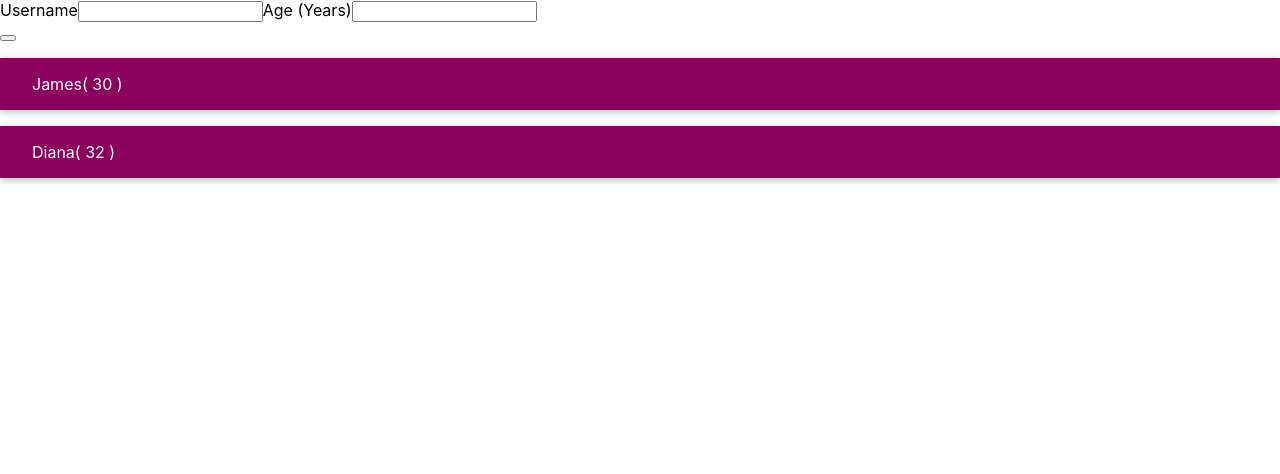
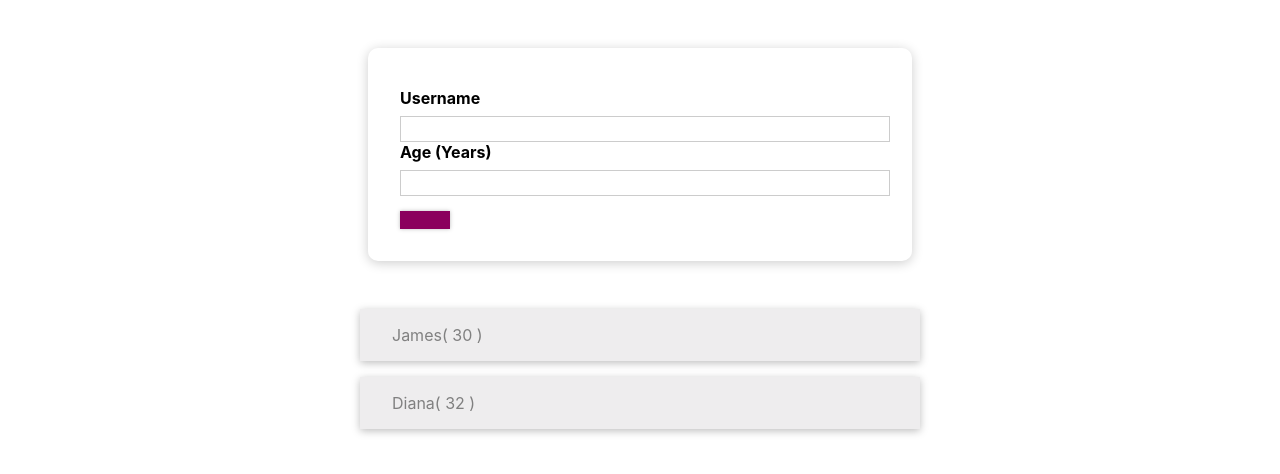
Before and after one commit to ian-richard/AddUser_CRG, a React (Create React App) app: page / in a window 1280 px wide. Shown: the top 474 px of the page. Built offline with nearby package versions, Linux system fonts and the light colour scheme.

Commit message:
css added to the List

```diff
--- a/src/App.css
+++ b/src/App.css
@@ -1,38 +1,14 @@
-.App {
-  text-align: center;
+#goals {
+  width: 35rem;
+  max-width: 90%;
+  margin: 3rem auto;
 }
 
-.App-logo {
-  height: 40vmin;
-  pointer-events: none;
+#goal-form {
+  width: 30rem;
+  max-width: 90%;
+  margin: 3rem auto;
+  padding: 2rem;
+  box-shadow: 0 2px 12px rgba(0, 0, 0, 0.2);
+  border-radius: 10px;
 }
-
-@media (prefers-reduced-motion: no-preference) {
-  .App-logo {
-    animation: App-logo-spin infinite 20s linear;
-  }
-}
-
-.App-header {
-  background-color: #282c34;
-  min-height: 100vh;
-  display: flex;
-  flex-direction: column;
-  align-items: center;
-  justify-content: center;
-  font-size: calc(10px + 2vmin);
-  color: white;
-}
-
-.App-link {
-  color: #61dafb;
-}
-
-@keyframes App-logo-spin {
-  from {
-    transform: rotate(0deg);
-  }
-  to {
-    transform: rotate(360deg);
-  }
-}
--- a/src/App.js
+++ b/src/App.js
@@ -1,6 +1,7 @@
 import React, { useState } from 'react';
 import UserInput from './components/Users/UserInput/UserInput';
 import UserList from './components/Users/UserList/UserList';
+import './App.css';
 
 function App() {
 
@@ -30,10 +31,10 @@
 
   return (
     <div className="App">
-      <section>
+      <section id="goal-form">
       <UserInput onAddUser={addUserHandler}/>
       </section>
-      <section>
+      <section id="goals">
         {content}
       </section>
     </div>
--- a/src/components/UI/Button/Button.module.css
+++ b/src/components/UI/Button/Button.module.css
@@ -1,4 +1,4 @@
-/* .button {
+.button {
     width: 100%;
     font: inherit;
     padding: 0.5rem 1.5rem;
@@ -7,7 +7,6 @@
     background: #8b005d;
     box-shadow: 0 0 4px rgba(0, 0, 0, 0.26);
     cursor: pointer;
-    text-decoration-color: bisque;
   }
 
   .button:focus {
@@ -26,4 +25,3 @@
       width: auto;
     }
   }
-   */
--- a/src/components/Users/UserInput/UserInput.css
+++ b/src/components/Users/UserInput/UserInput.css
@@ -0,0 +1,33 @@
+.form-control {
+    margin: 0.5rem 0;
+  }
+
+  .form-control label {
+    font-weight: bold;
+    display: block;
+    margin-bottom: 0.5rem;
+  }
+
+  .form-control input {
+    display: block;
+    width: 100%;
+    border: 1px solid #ccc;
+    font: inherit;
+    line-height: 1.5rem;
+    padding: 0 0.25rem;
+  }
+
+  .form-control input:focus {
+    outline: none;
+    background: #fad0ec;
+    border-color: #8b005d;
+  }
+
+  .form-control.invalid input {
+    border-color: red;
+    background: #ffd7d7;
+  }
+
+  .form-control.invalid label {
+    color: red;
+  }
--- a/src/components/Users/UserInput/UserInput.js
+++ b/src/components/Users/UserInput/UserInput.js
@@ -1,5 +1,6 @@
 import React, { useState } from 'react';
 import Button from '../../UI/Button/Button';
+import './UserInput.css';
 
 const UserInput = (props) => {
     const [enteredValue, setEnteredValue] = useState('');
@@ -34,7 +35,7 @@
 
     return (
           <form onSubmit={formSubmitHandler}>
-            <div>
+            <div className='form-control'>
                 <label>Username</label>
                 <input type="text" onChange={nameInputChangeHandler}/>
 
--- a/src/components/Users/UserItem/UserItem.css
+++ b/src/components/Users/UserItem/UserItem.css
@@ -1,8 +1,8 @@
 .user-item {
     margin: 1rem 0;
-    background: #8b005d;
+    background: #eeedee;
     box-shadow: 0 2px 8px rgba(0, 0, 0, 0.26);
-    color: white;
+    color: grey;
     padding: 1rem 2rem;
     cursor: pointer;
   }
```
